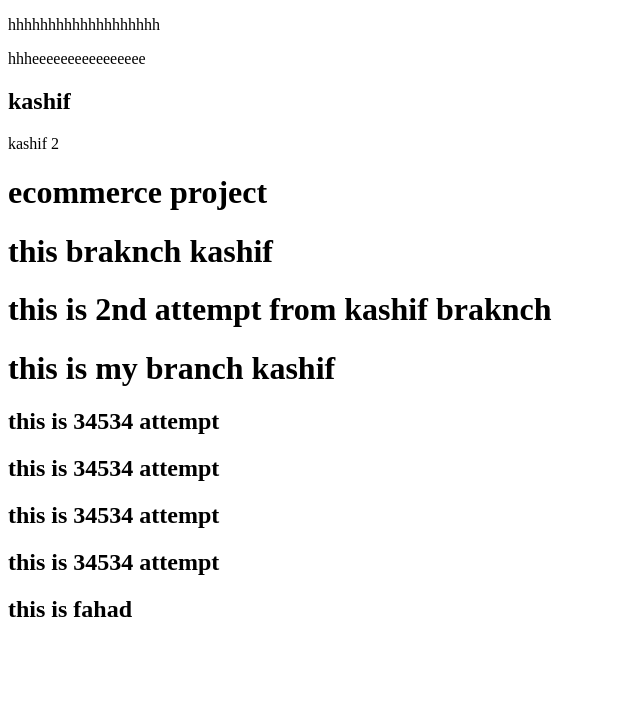
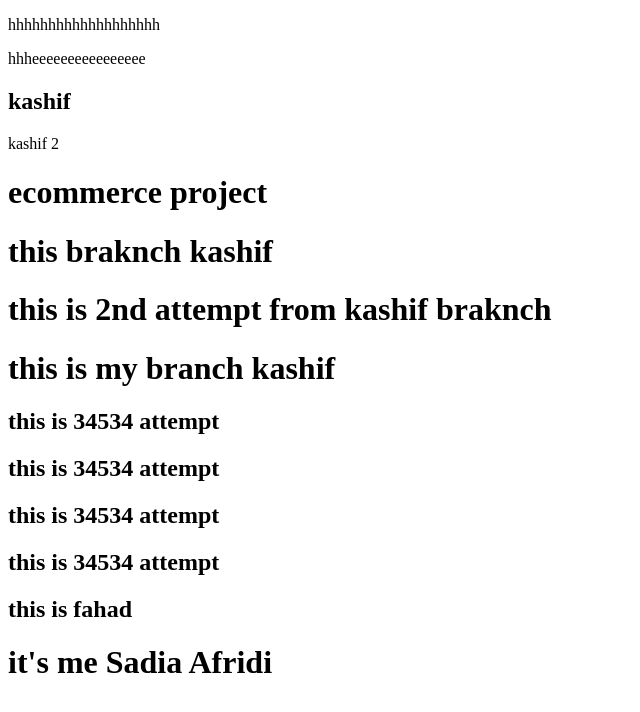
Before and after one commit to Kashif-Qamar1120/Ecommerce_Project, a plain HTML site: page index.html in a window 1280 px wide. Shown: the whole page, without its empty margins (0-640 px from the left). Drawn offline with Linux system fonts and the light colour scheme.

Commit message:
sadia Afridi

```diff
--- a/index.html
+++ b/index.html
@@ -23,6 +23,7 @@
     <h2>this is 34534 attempt</h2>
 
 <h2>this is fahad</h2>
+<h1>it's me Sadia Afridi</h1>
 
 
 </body>
```
